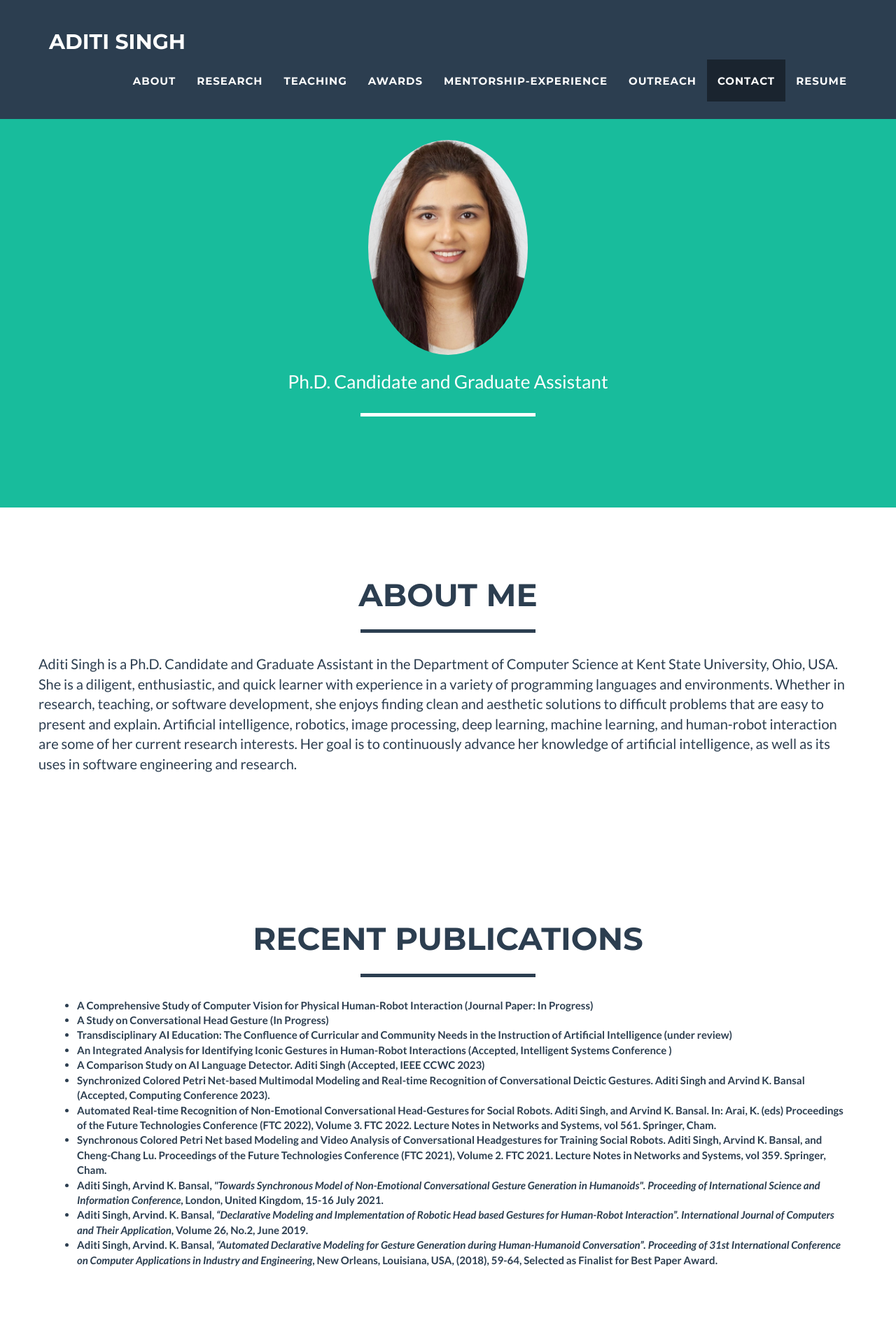
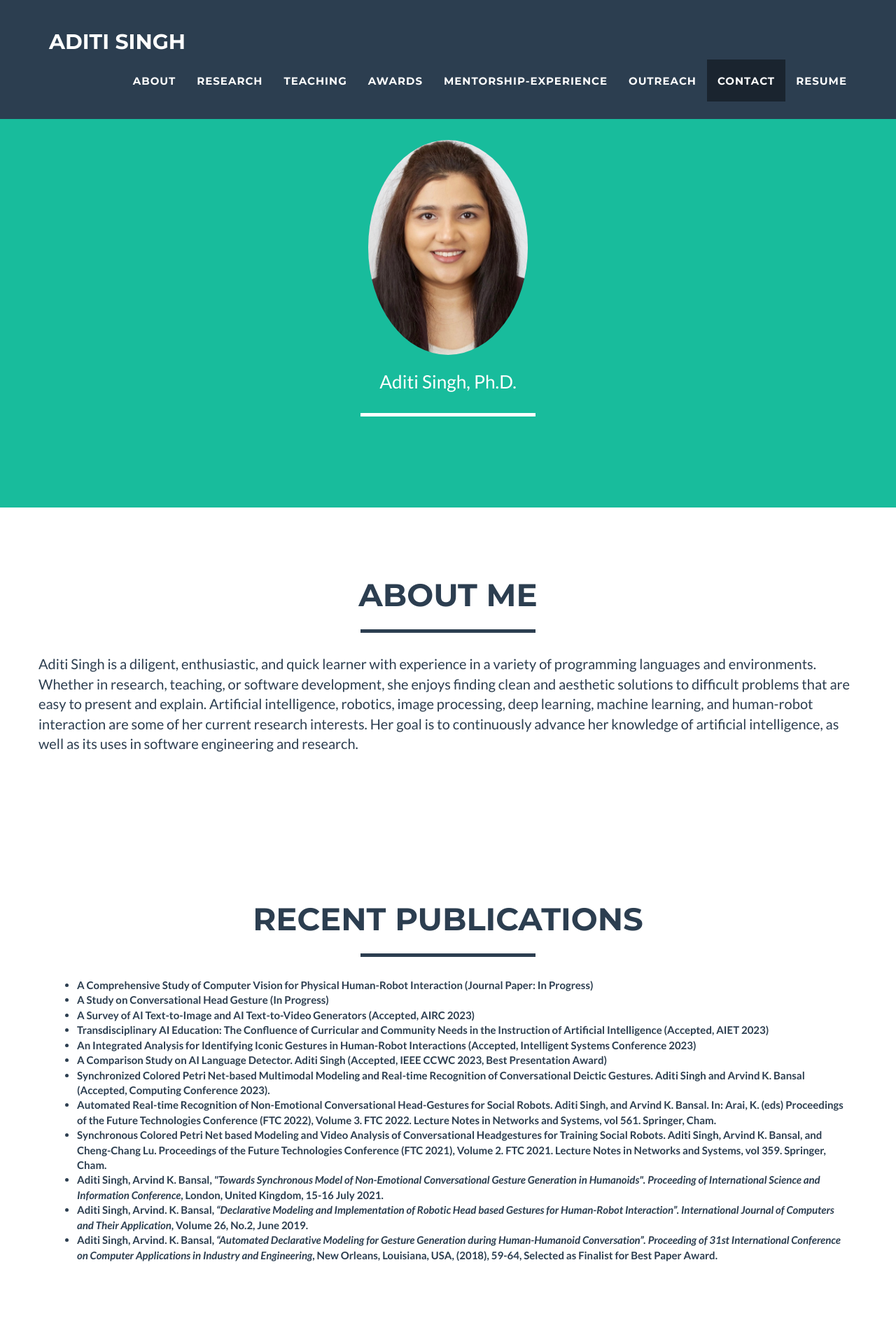
Before and after one commit to asingh37/asingh, a PHP site: page / in a window 1280 px wide. Shown: the top 1920 px of the page at 70% size. Run offline with PHP 8.4, Linux system fonts and the light colour scheme; some libraries are stand-ins or nearby versions.

Commit message:
Add files via upload

```diff
--- a/index.php
+++ b/index.php
@@ -98,7 +98,7 @@
                 <div class="col-lg-12">
                     <img class="img-responsive img-circle"  src="img/aditi.png" alt="Aditi Singh" width="20%" height="20%" >
                     <div class="intro-text">
-                        <span class="skills">Ph.D. Candidate and Graduate Assistant</span>
+                        <span class="skills"> Aditi Singh, Ph.D.</span>
 						 <hr class="star-light">
                     </div>
                 </div>
@@ -117,7 +117,7 @@
             </div>
             <div class="row">
                 <div class="intro-text">
-                    <p> Aditi Singh is a Ph.D. Candidate and Graduate Assistant in the Department of Computer Science at Kent State University, Ohio, USA. She is a diligent, enthusiastic, and quick learner with experience in a variety of programming languages and environments. Whether in research, teaching, or software development, she enjoys finding clean and aesthetic solutions to difficult problems that are easy to present and explain. Artificial intelligence, robotics, image processing, deep learning, machine learning, and human-robot interaction are some of her current research interests. Her goal is to continuously advance her knowledge of artificial intelligence, as well as its uses in software engineering and research.
+                    <p> Aditi Singh is a diligent, enthusiastic, and quick learner with experience in a variety of programming languages and environments. Whether in research, teaching, or software development, she enjoys finding clean and aesthetic solutions to difficult problems that are easy to present and explain. Artificial intelligence, robotics, image processing, deep learning, machine learning, and human-robot interaction are some of her current research interests. Her goal is to continuously advance her knowledge of artificial intelligence, as well as its uses in software engineering and research.
 			</p>
                 </div>
 
@@ -139,30 +139,17 @@
 <li><strong>A Comprehensive Study of Computer Vision for Physical Human-Robot Interaction (Journal
 Paper: In Progress) </li>
 <li><strong> A Study on Conversational Head Gesture (In Progress)</li>
-			 <li><strong> Transdisciplinary AI Education: The Confluence of Curricular and Community Needs in the
-Instruction of Artificial Intelligence (under review)</li>
-			<li><strong> An Integrated Analysis for Identifying Iconic Gestures in Human-Robot Interactions (Accepted,
-Intelligent Systems Conference ) </li>
-<li><strong> A Comparison Study on AI Language Detector. Aditi Singh (Accepted, IEEE CCWC 2023)</li>
-				<li><strong> Synchronized Colored Petri Net-based Multimodal Modeling and Real-time Recognition of Conversational Deictic Gestures. Aditi Singh and Arvind K. Bansal (Accepted, Computing Conference 2023). </li>
-				<li><strong> Automated Real-time Recognition of Non-Emotional Conversational Head-Gestures for Social Robots. Aditi Singh, and Arvind K. Bansal. In: Arai, K. (eds) Proceedings of the Future Technologies Conference (FTC 2022), Volume 3. FTC 2022. Lecture Notes in Networks and Systems, vol 561. Springer, Cham. </li>
-				<li><strong> Synchronous Colored Petri Net based Modeling and Video Analysis of Conversational Headgestures for Training Social Robots. Aditi Singh, Arvind K. Bansal, and Cheng-Chang Lu. Proceedings of the Future Technologies Conference (FTC 2021), Volume 2. FTC 2021. Lecture Notes in Networks and Systems, vol 359. Springer, Cham.</li>
-<li>
-                                    <strong>Aditi Singh, Arvind K. Bansal, <i>"Towards Synchronous Model of Non-Emotional Conversational Gesture Generation in Humanoids".
-					Proceeding of International Science and Information Conference</i>, London, United Kingdom, 15-16 July 2021.</strong>
-                                </li>
-
-                                <li>
-                                    <strong>Aditi Singh, Arvind. K. Bansal, <I>“Declarative Modeling and Implementation of Robotic Head based Gestures for Human-Robot Interaction”. International Journal of Computers and Their Application</i>, Volume 26, No.2, June 2019.
-                                    </strong>
-                                </li>
-
-
-
-                                <li>
-                                    <strong>Aditi Singh, Arvind. K. Bansal,
-<i> “Automated Declarative Modeling for Gesture Generation during Human-Humanoid Conversation”. Proceeding of 31st International Conference on Computer Applications in Industry and Engineering</i>, New Orleans, Louisiana, USA, (2018), 59-64, Selected as Finalist for Best Paper Award.
-                                    </strong>
+<li><strong> A Survey of AI Text-to-Image and AI Text-to-Video Generators (Accepted, AIRC 2023) </li>
+<li><strong> Transdisciplinary AI Education: The Confluence of Curricular and Community Needs in the Instruction of Artificial Intelligence (Accepted, AIET 2023)</li>
+<li><strong> An Integrated Analysis for Identifying Iconic Gestures in Human-Robot Interactions (Accepted, Intelligent Systems Conference 2023) </li>
+<li><strong> A Comparison Study on AI Language Detector. Aditi Singh (Accepted, IEEE CCWC 2023, Best Presentation Award)</li>
+<li><strong> Synchronized Colored Petri Net-based Multimodal Modeling and Real-time Recognition of Conversational Deictic Gestures. Aditi Singh and Arvind K. Bansal (Accepted, Computing Conference 2023). </li>
+<li><strong> Automated Real-time Recognition of Non-Emotional Conversational Head-Gestures for Social Robots. Aditi Singh, and Arvind K. Bansal. In: Arai, K. (eds) Proceedings of the Future Technologies Conference (FTC 2022), Volume 3. FTC 2022. Lecture Notes in Networks and Systems, vol 561. Springer, Cham. </li>
+<li><strong> Synchronous Colored Petri Net based Modeling and Video Analysis of Conversational Headgestures for Training Social Robots. Aditi Singh, Arvind K. Bansal, and Cheng-Chang Lu. Proceedings of the Future Technologies Conference (FTC 2021), Volume 2. FTC 2021. Lecture Notes in Networks and Systems, vol 359. Springer, Cham.</li>
+<li><strong>Aditi Singh, Arvind K. Bansal, <i>"Towards Synchronous Model of Non-Emotional Conversational Gesture Generation in Humanoids". Proceeding of International Science and Information Conference</i>, London, United Kingdom, 15-16 July 2021.</strong></li>
+<li><strong>Aditi Singh, Arvind. K. Bansal, <I>“Declarative Modeling and Implementation of Robotic Head based Gestures for Human-Robot Interaction”. International Journal of Computers and Their Application</i>, Volume 26, No.2, June 2019.</strong></li>
+<li><strong>Aditi Singh, Arvind. K. Bansal,
+<i> “Automated Declarative Modeling for Gesture Generation during Human-Humanoid Conversation”. Proceeding of 31st International Conference on Computer Applications in Industry and Engineering</i>, New Orleans, Louisiana, USA, (2018), 59-64, Selected as Finalist for Best Paper Award.</strong>
                                 </li>
                             </ul>
 
@@ -184,6 +171,8 @@ Intelligent Systems Conference ) </li>
                 <div class="col-lg-12 ">
                    <ul>
                                 <li>
+				<strong>Practicum for AI - <i>Summer 2023</I> </strong>
+                                </li><li>
 				<strong>Structure of Programming Languages - <i>Spring 2018, Spring 2019, Summer 2019, Fall 2019, Spring 2020, Summer 2020, Fall 2020, Spring 2021, Summer 2021, Fall 2021, Spring 2022</I> </strong>
                                 </li>
 								<li>
```
